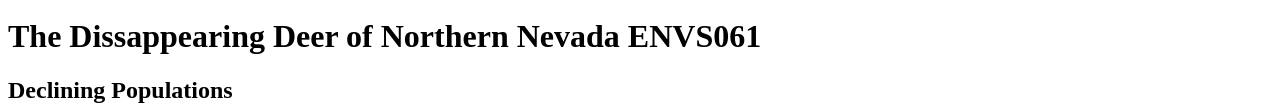
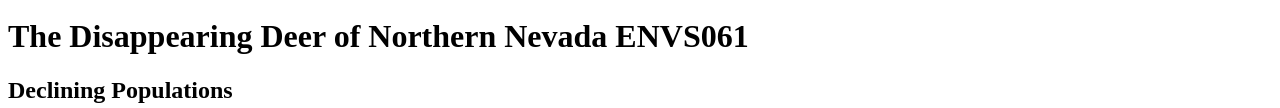
Before and after one commit to galthausen-dartmouth/galthausen-dartmouth.github.io, a plain HTML site: page lab03.html in a window 1280 px wide. Shown: the part 311-419 px from the top of the page. Drawn offline with Linux system fonts and the light colour scheme.

Commit message:
Update lab03.html

```diff
--- a/lab03.html
+++ b/lab03.html
@@ -1,10 +1,10 @@
 <head>
-<title> The Dissappearing Deer of Northern Nevada ENVS061 </title>
+<title> The Disappearing Deer of Northern Nevada ENVS061 </title>
 </head>
 <img src="https://media.istockphoto.com/id/1202369332/photo/a-mule-deer-buck-with-drop-tine-antlers.jpg?s=612x612&w=0&k=20&c=oZtQB_NNO1tIpzsVfawhT6d0DHAhQdS-YlQb9AZMRXQ=">
 <!-- this is my lab03 webpage -->
 <body>
-  <h1>  The Dissappearing Deer of Northern Nevada ENVS061 </h1>
+  <h1>  The Disappearing Deer of Northern Nevada ENVS061 </h1>
 <h2> Declining Populations </h2>
 
   <p> Over the last thirty years, mule deer populations in Nevada have experienced gradual decline.
```
